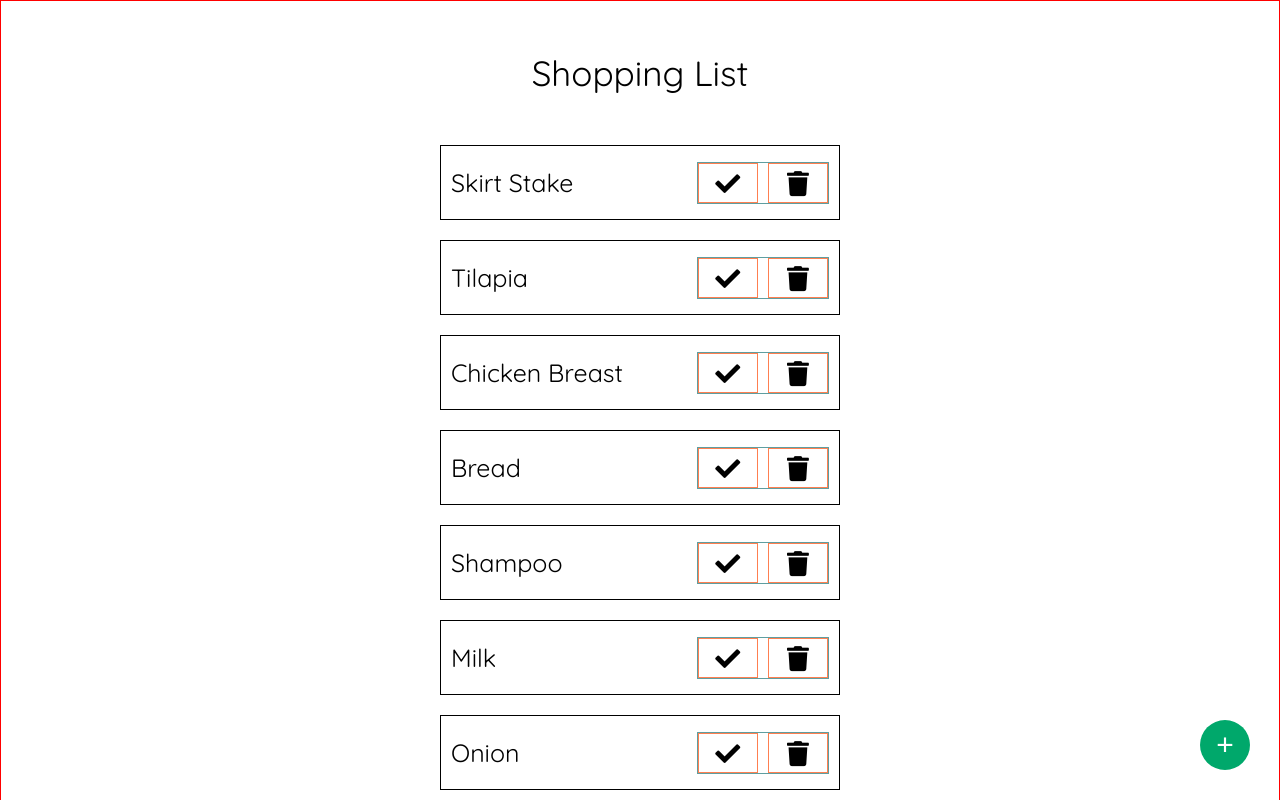
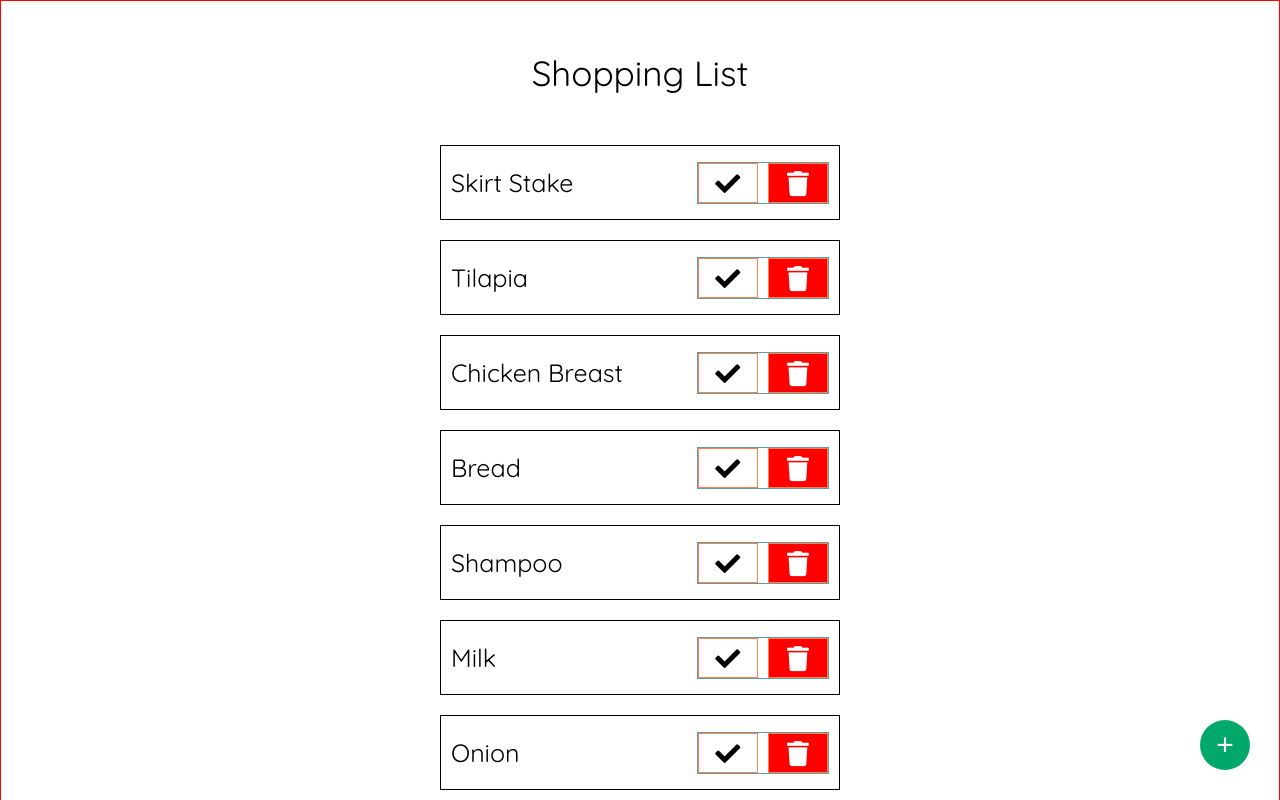
Before and after one commit to Fredomontero/shopping-cart, a Vue app: page / in a window 1280 px wide. Shown: the top 800 px of the page. Built offline with nearby package versions, Linux system fonts and the light colour scheme.

Commit message:
Update Item.vue
Change background color of delete button to red

```diff
--- a/src/components/Item.vue
+++ b/src/components/Item.vue
@@ -61,6 +61,8 @@ export default {
     width: 60px;
     height: 40px;
     text-align: center;
+    background-color:red;
+    color: #fff;
   }
 
   .delete-icon i{
```
